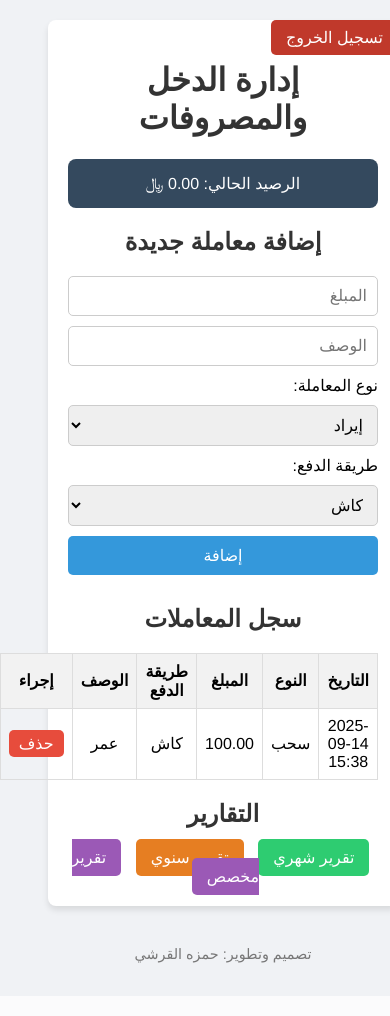
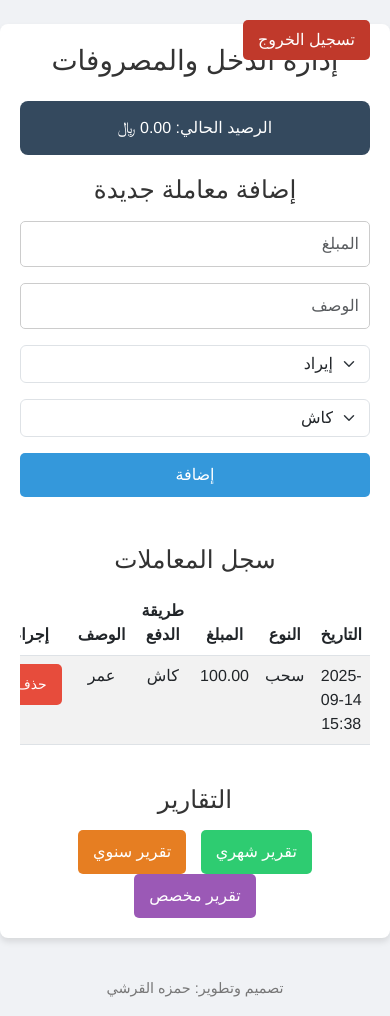
Before and after one commit to ledr11211-source/drip-in-dip, a Flask app: page / in a window 390 px wide. Before the commit the page ends 963 px from the top, so only its background shows below. Run offline with Flask 3, Linux system fonts and the light colour scheme; a user stored in the database is signed in.

Commit message:
Applied responsive design to all HTML files

```diff
--- a/templates/index.html
+++ b/templates/index.html
@@ -2,21 +2,21 @@
 <html lang="ar" dir="rtl">
 <head>
     <meta charset="UTF-8">
+    <meta name="viewport" content="width=device-width, initial-scale=1.0">
     <title>صفحة الدخل والمصروفات</title>
+    <link href="https://cdn.jsdelivr.net/npm/bootstrap@5.3.0/dist/css/bootstrap.min.css" rel="stylesheet">
     <style>
-        body { font-family: 'Helvetica Neue', Arial, sans-serif; background-color: #f0f2f5; margin: 0; padding: 20px; }
-        .container { max-width: 800px; margin: auto; background: #fff; padding: 20px; border-radius: 8px; box-shadow: 0 4px 6px rgba(0,0,0,0.1); }
+        body { font-family: 'Helvetica Neue', Arial, sans-serif; background-color: #f0f2f5; margin: 0; padding: 0; }
+        .container-custom { background: #fff; padding: 20px; border-radius: 8px; box-shadow: 0 4px 6px rgba(0,0,0,0.1); }
         h1, h2 { text-align: center; color: #333; }
         .balance-box { background-color: #34495e; color: white; padding: 15px; border-radius: 8px; text-align: center; margin-bottom: 20px; }
-        form { display: flex; flex-direction: column; gap: 10px; }
-        input, select, button { padding: 10px; border-radius: 5px; border: 1px solid #ccc; font-size: 16px; }
-        button { background-color: #3498db; color: white; border: none; cursor: pointer; }
-        button:hover { background-color: #2980b9; }
-        table { width: 100%; border-collapse: collapse; margin-top: 20px; }
-        th, td { border: 1px solid #ddd; padding: 8px; text-align: center; }
-        th { background-color: #f2f2f2; }
-        .delete-btn { background-color: #e74c3c; color: white; border: none; padding: 5px 10px; border-radius: 5px; text-decoration: none; }
-        .report-links a { text-decoration: none; padding: 10px 15px; border-radius: 5px; margin: 0 5px; color: white; }
+        .form-group { margin-bottom: 15px; }
+        .form-control { padding: 10px; border-radius: 5px; border: 1px solid #ccc; font-size: 16px; width: 100%; }
+        .btn { padding: 10px 15px; border-radius: 5px; border: none; cursor: pointer; color: white; }
+        .btn-primary { background-color: #3498db; }
+        .btn-primary:hover { background-color: #2980b9; }
+        .btn-danger { background-color: #e74c3c; }
+        .report-links a { text-decoration: none; padding: 10px 15px; border-radius: 5px; margin: 0 5px; color: white; display: inline-block; }
         .report-links .monthly { background-color: #2ecc71; }
         .report-links .yearly { background-color: #e67e22; }
         .report-links .custom { background-color: #9b59b6; }
@@ -26,35 +26,43 @@
 </head>
 <body>
     <a href="{{ url_for('logout') }}" class="logout-btn">تسجيل الخروج</a>
-    <div class="container">
-        <h1>إدارة الدخل والمصروفات</h1>
+    <div class="container container-custom mt-4 mb-4">
+        <h1 class="mb-4">إدارة الدخل والمصروفات</h1>
         <div class="balance-box">
             الرصيد الحالي: {{ "%.2f"|format(balance) }} ﷼
         </div>
 
-        <h2>إضافة معاملة جديدة</h2>
+        <h2 class="mb-3">إضافة معاملة جديدة</h2>
         <form action="{{ url_for('add_transaction') }}" method="post">
-            <input type="number" name="amount" placeholder="المبلغ" step="0.01" required>
-            <input type="text" name="description" placeholder="الوصف" required>
-
-            <label for="type">نوع المعاملة:</label>
-            <select name="type" required>
+            <div class="row g-3">
+                <div class="col-md-6">
+                    <input type="number" name="amount" placeholder="المبلغ" step="0.01" class="form-control" required>
+                </div>
+                <div class="col-md-6">
+                    <input type="text" name="description" placeholder="الوصف" class="form-control" required>
+                </div>
+                <div class="col-md-6">
+                    <select name="type" class="form-select" required>
                         <option value="إيراد">إيراد</option>
                         <option value="مصروف">مصروف</option>
                         <option value="سحب">سحب</option>
                     </select>
-
-            <label for="payment_method">طريقة الدفع:</label>
-            <select name="payment_method" required>
+                </div>
+                <div class="col-md-6">
+                    <select name="payment_method" class="form-select" required>
                         <option value="كاش">كاش</option>
                         <option value="شبكة">شبكة</option>
                     </select>
-
-            <button type="submit">إضافة</button>
+                </div>
+                <div class="col-12">
+                    <button type="submit" class="btn btn-primary w-100">إضافة</button>
+                </div>
+            </div>
         </form>
 
-        <h2 style="margin-top: 30px;">سجل المعاملات</h2>
-        <table>
+        <h2 class="mt-5 mb-3">سجل المعاملات</h2>
+        <div class="table-responsive">
+            <table class="table table-striped table-hover text-center">
                 <thead>
                     <tr>
                         <th>التاريخ</th>
@@ -73,17 +81,18 @@
                         <td>{{ "%.2f"|format(transaction.amount) }}</td>
                         <td>{{ transaction.payment_method }}</td>
                         <td>{{ transaction.description }}</td>
-                    <td><a href="{{ url_for('delete_transaction', transaction_id=transaction.id) }}" class="delete-btn">حذف</a></td>
+                        <td><a href="{{ url_for('delete_transaction', transaction_id=transaction.id) }}" class="btn btn-danger btn-sm">حذف</a></td>
                     </tr>
                     {% endfor %}
                 </tbody>
             </table>
+        </div>
 
-        <div style="text-align: center; margin-top: 20px;" class="report-links">
-            <h2>التقارير</h2>
-            <a href="{{ url_for('monthly_report') }}" class="monthly">تقرير شهري</a>
-            <a href="{{ url_for('yearly_report') }}" class="yearly">تقرير سنوي</a>
-            <a href="{{ url_for('custom_report') }}" class="custom">تقرير مخصص</a>
+        <div class="text-center mt-4 report-links">
+            <h2 class="mb-3">التقارير</h2>
+            <a href="{{ url_for('monthly_report') }}" class="monthly btn">تقرير شهري</a>
+            <a href="{{ url_for('yearly_report') }}" class="yearly btn">تقرير سنوي</a>
+            <a href="{{ url_for('custom_report') }}" class="custom btn">تقرير مخصص</a>
         </div>
     </div>
 
@@ -91,5 +100,6 @@
         <p>تصميم وتطوير: حمزه القرشي</p>
     </div>
 
+    <script src="https://cdn.jsdelivr.net/npm/bootstrap@5.3.0/dist/js/bootstrap.bundle.min.js"></script>
 </body>
 </html>
```
Also changed, not shown: templates/custom_report.html (+42 -20 lines). Lines whose indentation alone changed are shown as unchanged.
